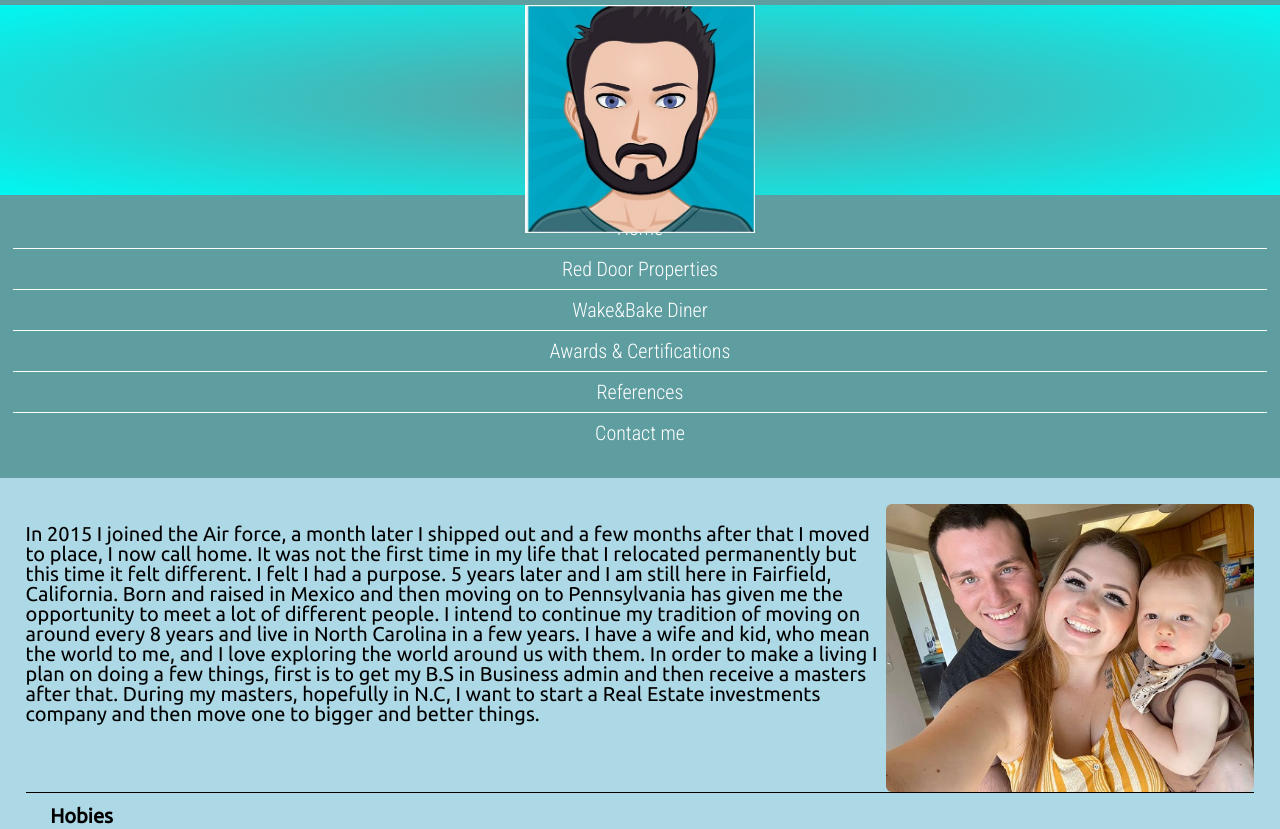
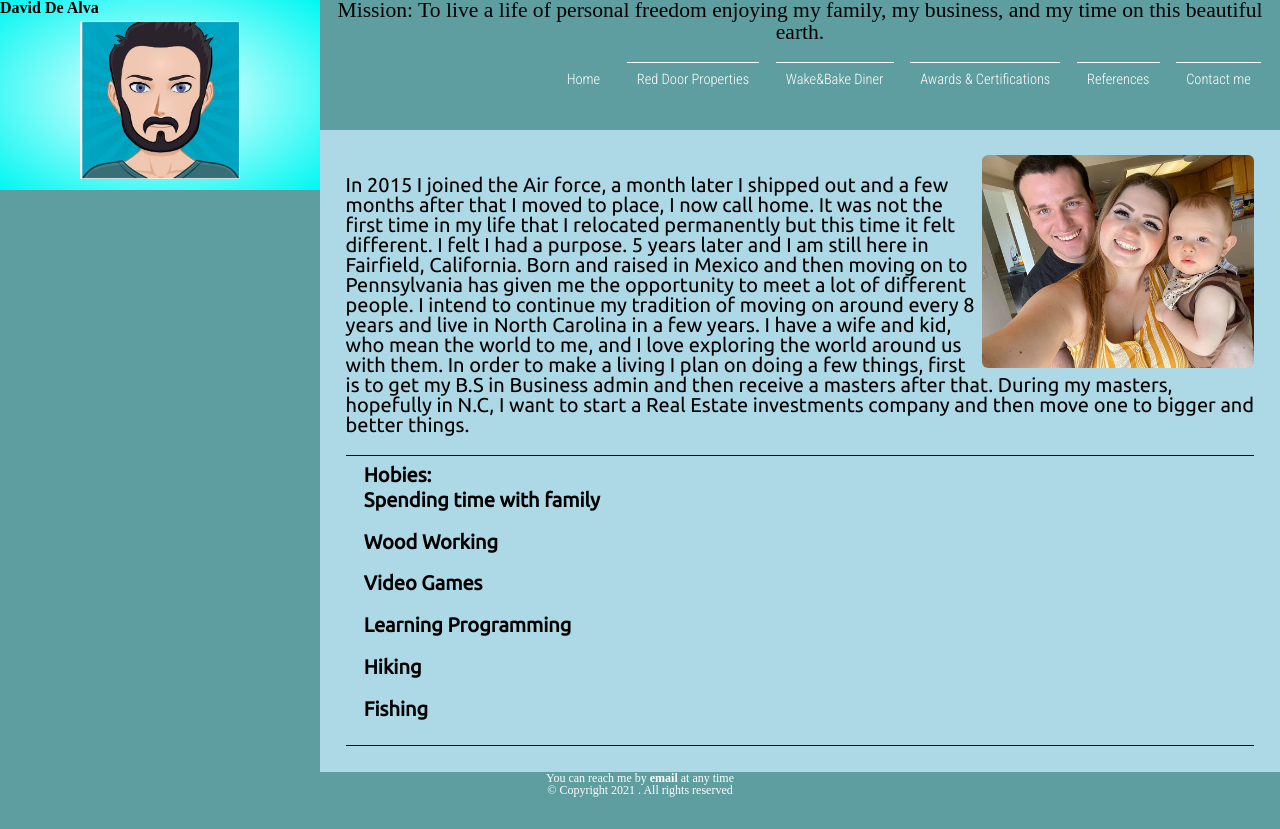
Before and after one commit to Davous1995/Porfolio, a plain HTML site: page Index.html in a window 1280 px wide. Shown: the top 829 px of the page. After the commit the page ends 800 px from the top, so only its background shows below. Drawn offline with Linux system fonts and the light colour scheme.

Commit message:
inclussion of media queries

```diff
--- a/Index.html
+++ b/Index.html
@@ -45,7 +45,7 @@
                   in N.C, I want to start a Real Estate investments company and then move one to bigger and better things. <p>
                     <br>
                     <div id = hobbies>
-                    <h3> Hobies </h3>
+                    <h3> Hobies: </h3>
                   <ul>
                         <li>Spending time with family </li>
                         <li> Wood Working </li>
--- a/css/styles.css
+++ b/css/styles.css
@@ -109,7 +109,7 @@ body {
             position: -webkit-sticky;
             position: sticky;
             top: 0;
-            background-image: radial-gradient(#5F9EA0,#00f7f2);
+            background-image: radial-gradient(#fff,#00f7f2);
             height: 190px;
           }
 
@@ -132,7 +132,7 @@ body {
 
           }
           nav li{
-              font-size: 1.25em;
+              font-size: .9em;
               border-top: 1px solid #fff;
               font-family: 'Roboto Condensed', sans-serif;
           }
@@ -288,3 +288,86 @@ footer p a{
 .map {
             border: 8px solid #000;
 }
+/* Media Query for Tablet Viewport */
+@media screen and (min-width: 488px), print {
+  /*tablet viewport: display set up */
+  .tablet-desktop {
+    display: block;
+  }
+  header {
+    position: static;
+  }
+
+  header img{
+    width: 50%;
+  }
+
+  header h1{
+    display: none;
+  }
+
+    /* Tablet Viewport: Style rules for nav area */
+    nav li {
+        display: inline-block;
+        margin: 0.5%;
+    }
+
+    nav li a {
+        padding: 0.1em 1em;
+    }
+    #hobbies dt{
+
+    }
+
+
+}
+
+/* Media Query for Desktop Viewport */
+@media screen and (min-width: 769px), print {
+    /* Desktop Viewport: Style rules for header */
+header{
+    width: 25%;
+    float: left;
+}
+    /* Desktop Viewport: Style rules for nav */
+    nav ul{
+      text-align: right;
+    }
+    nav li {
+        border-radius: 0;
+    }
+
+    nav li a {
+        display: inline-block;
+        padding: 0.7em;
+    }
+    nav li a:hover {
+      color: #4424d6;
+      background-color: #e5e0fa;
+    }
+
+    /* Desktop Viewport: Style rules for the main content */
+    main {
+        border-style: none;
+        margin-bottom: 1em 0;
+        overflow: auto;
+    }
+    .col-content {
+      width: 30%;
+      float: left;
+      padding: 1.5%;
+    }
+
+    /* Desktop Viewport: Style rule for footer */
+    footer {
+        clear: left;
+    }
+
+}
+
+/*Media Query for Large Desktop Viewport.*/
+@media screen and (min-width: 1441px){
+  #container {
+    width: 1440px;
+    margin: 0px auto;
+  }
```
